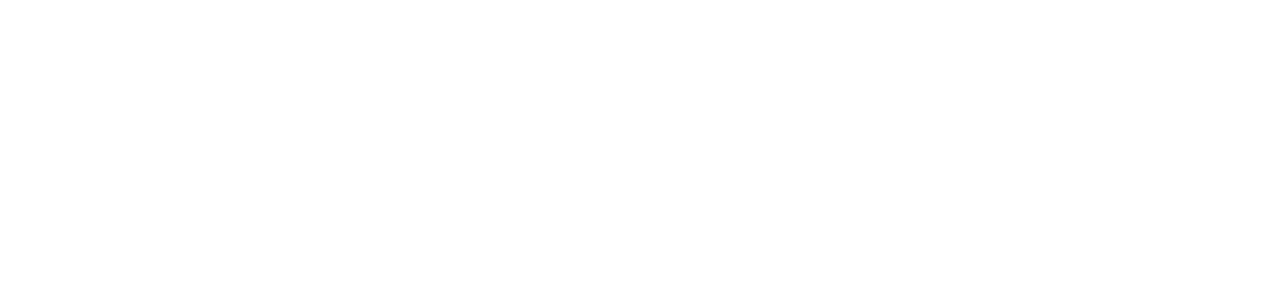
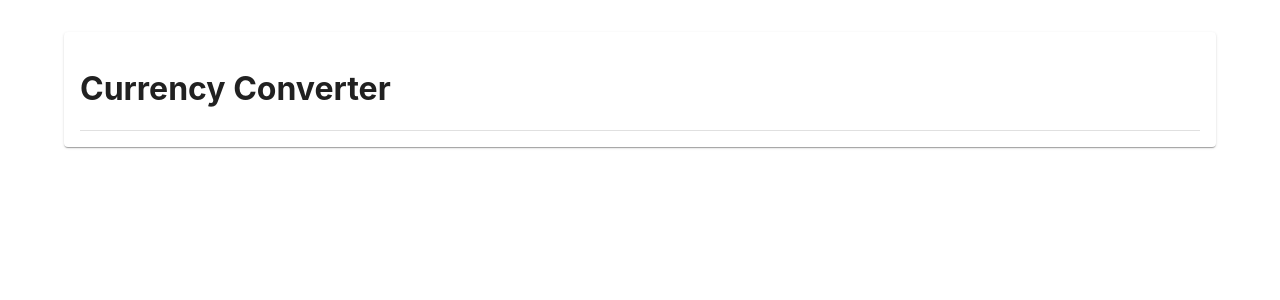
Before and after one commit to Bolio/currency-converter, a React (Vite) app: page / in a window 1280 px wide. Shown: the top 300 px of the page. Built offline with nearby package versions, Linux system fonts and the light colour scheme.

Commit message:
Install 'react-router-dom'. Add the route to the page 'CurrencyConverter'. Install @emotion/react and @emotion/styled.

```diff
--- a/package.json
+++ b/package.json
@@ -8,6 +8,8 @@
     "preview": "vite preview"
   },
   "dependencies": {
+    "@emotion/react": "^11.9.0",
+    "@emotion/styled": "^11.8.1",
     "@mui/icons-material": "^5.8.0",
     "@mui/material": "^5.8.0",
     "@mui/styled-engine-sc": "^5.8.0",
--- a/src/App.jsx
+++ b/src/App.jsx
@@ -1,12 +1,15 @@
-import { useState } from 'react'
+import { BrowserRouter, Routes, Route } from "react-router-dom";
+
+import CurrencyConverter from "./pages/CurrencyConverter";
 
 function App() {
-  const [count, setCount] = useState(0)
-
   return (
-    <>
-    </>
-  )
+    <BrowserRouter>
+      <Routes>
+        <Route path="/" element={<CurrencyConverter />}></Route>
+      </Routes>
+    </BrowserRouter>
+  );
 }
 
-export default App
+export default App;
--- a/src/pages/CurrencyConverter/index.js
+++ b/src/pages/CurrencyConverter/index.jsx
@@ -7,12 +7,13 @@
   return (
     <Container maxWidth="lg" sx={{ mt: 4, mb: 4 }}>
       <Paper sx={{ p: 2, display: "flex", flexDirection: "column" }}>
-        <MainTitle
-          text={"Currency Converter 🏦"}
+        {/* <MainTitle
+          text={"Currency Converter"}
           align={"center"}
           variant={"h3"}
           gutterBottom={true}
-        />
+        /> */}
+        <h1>Currency Converter</h1>
         <Divider />
       </Paper>
     </Container>
```
Also changed, not shown: 1 other file (tests, documents, lock files or other folders).
